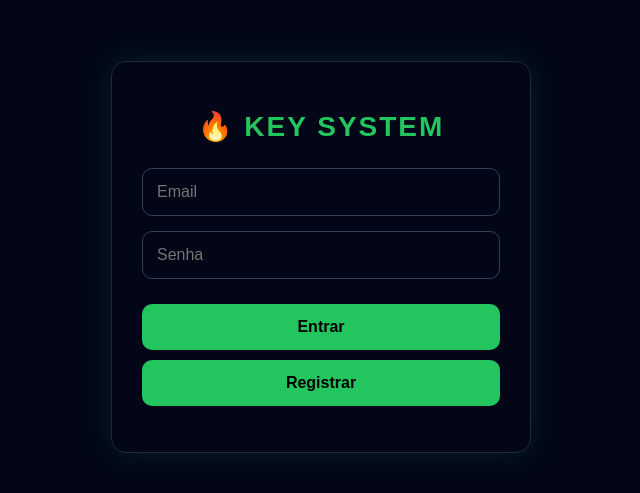
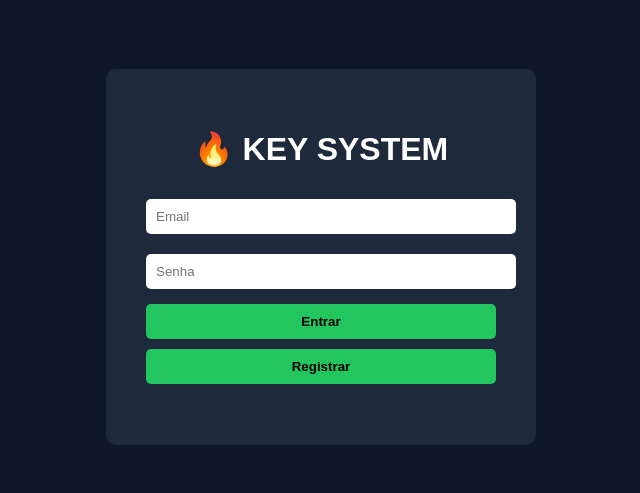
Before and after one commit to vcapudo969-lgtm/key-system., a plain HTML site: page index.html in a window 1280 px wide. Shown: the part 143-636 px from the top of the page, without its empty margins (319-959 px from the left). Drawn offline with Linux system fonts and the light colour scheme; files that its build step writes are made by us from their sources.

Commit message:
Refactor CSS styles for improved layout and design

```diff
--- a/css/style.css
+++ b/css/style.css
@@ -1,71 +1,64 @@
-* {
-  box-sizing: border-box;
-}
-
 body {
-  margin: 0;
-  background: linear-gradient(135deg, #020617, #020617);
-  color: #e5e7eb;
-  font-family: Arial, Helvetica, sans-serif;
+  margin:0;
+  font-family:Arial;
+  background:#0f172a;
+  color:white;
 }
 
 .center {
-  min-height: 100vh;
-  display: flex;
-  justify-content: center;
-  align-items: center;
+  display:flex;
+  justify-content:center;
+  align-items:center;
+  height:100vh;
 }
 
 .card {
-  width: 90%;
-  max-width: 420px;
-  background: #020617;
-  border: 1px solid #1e293b;
-  padding: 30px;
-  border-radius: 15px;
-  box-shadow: 0 0 30px rgba(34, 197, 94, 0.15);
-}
-
-.card h1 {
-  text-align: center;
-  margin-bottom: 25px;
-  font-size: 28px;
-  letter-spacing: 2px;
-  color: #22c55e;
+  background:#1e293b;
+  padding:40px;
+  border-radius:10px;
+  width:350px;
+  text-align:center;
 }
 
 input {
-  width: 100%;
-  padding: 14px;
-  margin-bottom: 15px;
-  border-radius: 10px;
-  border: none;
-  outline: none;
-  background: #020617;
-  border: 1px solid #334155;
-  color: white;
-  font-size: 16px;
+  width:100%;
+  padding:10px;
+  margin:10px 0;
+  border:none;
+  border-radius:5px;
 }
 
 button {
-  width: 100%;
-  padding: 14px;
-  margin-top: 10px;
-  border-radius: 10px;
-  border: none;
-  font-weight: bold;
-  font-size: 16px;
-  cursor: pointer;
-  background: #22c55e;
-  color: black;
+  width:100%;
+  padding:10px;
+  margin:5px 0;
+  background:#22c55e;
+  border:none;
+  border-radius:5px;
+  cursor:pointer;
+  font-weight:bold;
 }
 
-button.secondary {
-  background: #0f172a;
-  color: #e5e7eb;
-  border: 1px solid #334155;
+.navbar {
+  width:100%;
+  height:70px;
+  background:#111827;
+  display:flex;
+  justify-content:space-between;
+  align-items:center;
+  padding:0 30px;
+  position:fixed;
+  top:0;
 }
 
-button:hover {
-  opacity: 0.9;
+.container {
+  margin-top:100px;
+  padding:20px;
 }
+
+.key-card {
+  background:#1e293b;
+  padding:15px;
+  margin:10px 0;
+  border-radius:6px;
+}
```
